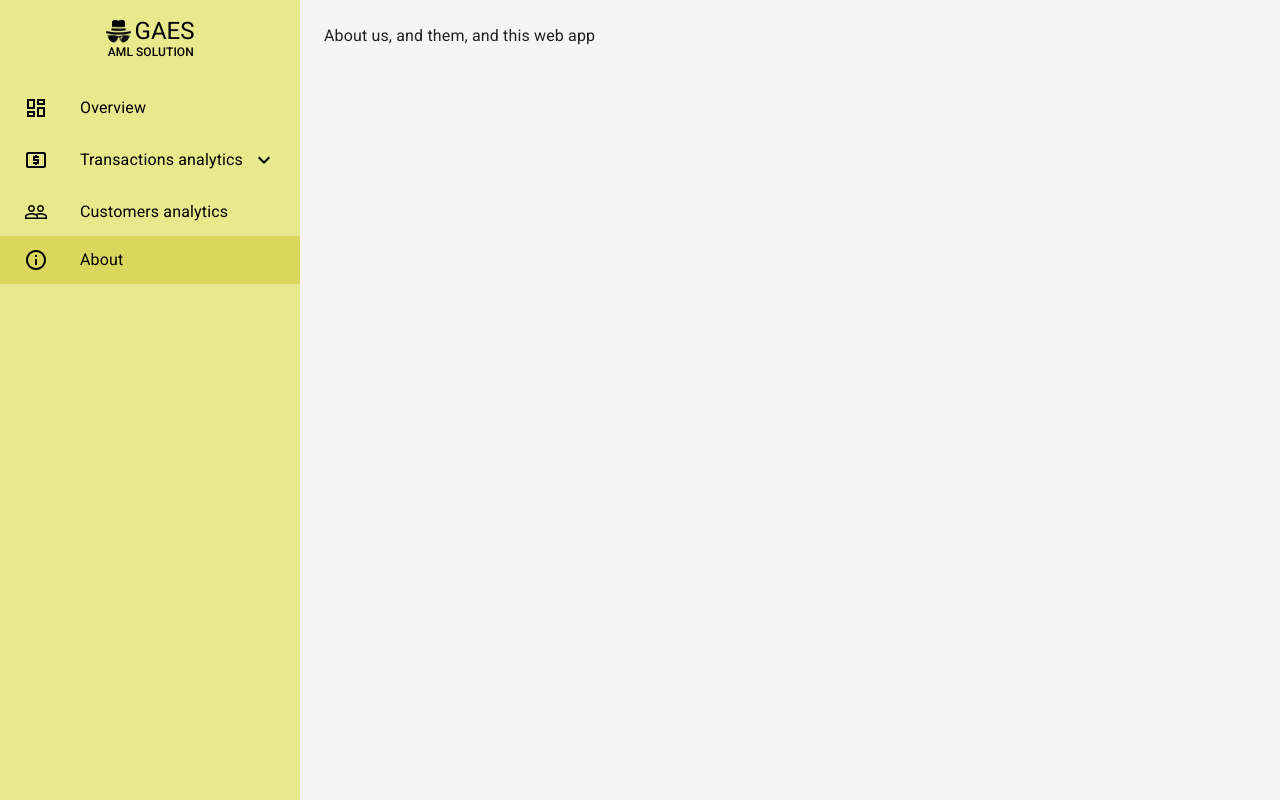
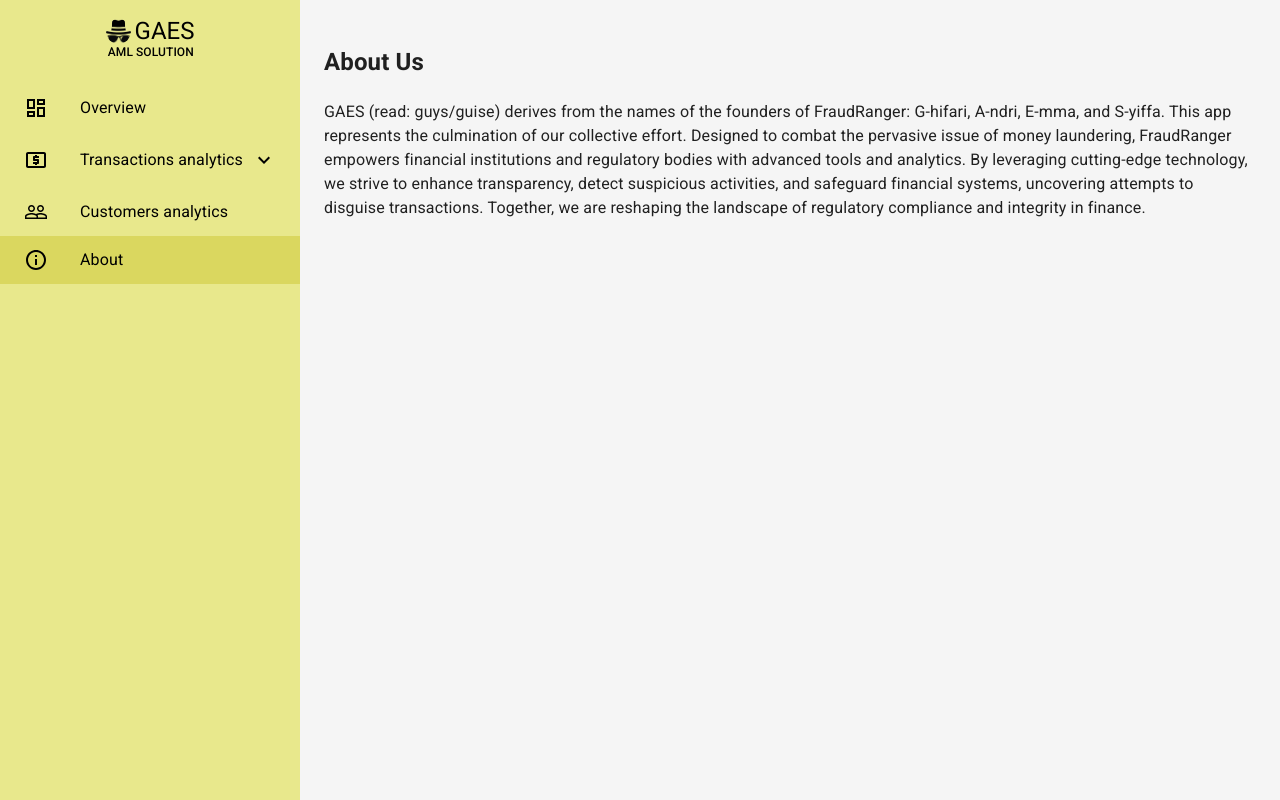
Before and after one commit to ghifari226/fe-gaes-aml-solution, a React (Create React App) app: page /about in a window 1280 px wide. Built offline with nearby package versions, Linux system fonts and the light colour scheme.

Commit message:
update about

```diff
--- a/src/pages/about/aboutIndex.jsx
+++ b/src/pages/about/aboutIndex.jsx
@@ -1,8 +1,21 @@
-import React from 'react';
+import React from "react";
 
 const AboutIndex = () => {
   return (
-    <div>About us, and them, and this web app</div>
+    <>
+      <h2>About Us</h2>
+      <div>
+        GAES (read: guys/guise) derives from the names of the founders of
+        FraudRanger: G-hifari, A-ndri, E-mma, and S-yiffa. This app represents the
+        culmination of our collective effort. Designed to combat the pervasive
+        issue of money laundering, FraudRanger empowers financial institutions and
+        regulatory bodies with advanced tools and analytics. By leveraging
+        cutting-edge technology, we strive to enhance transparency, detect
+        suspicious activities, and safeguard financial systems, uncovering
+        attempts to disguise transactions. Together, we are reshaping the
+        landscape of regulatory compliance and integrity in finance.
+      </div>
+    </>
   );
 };
 
```
